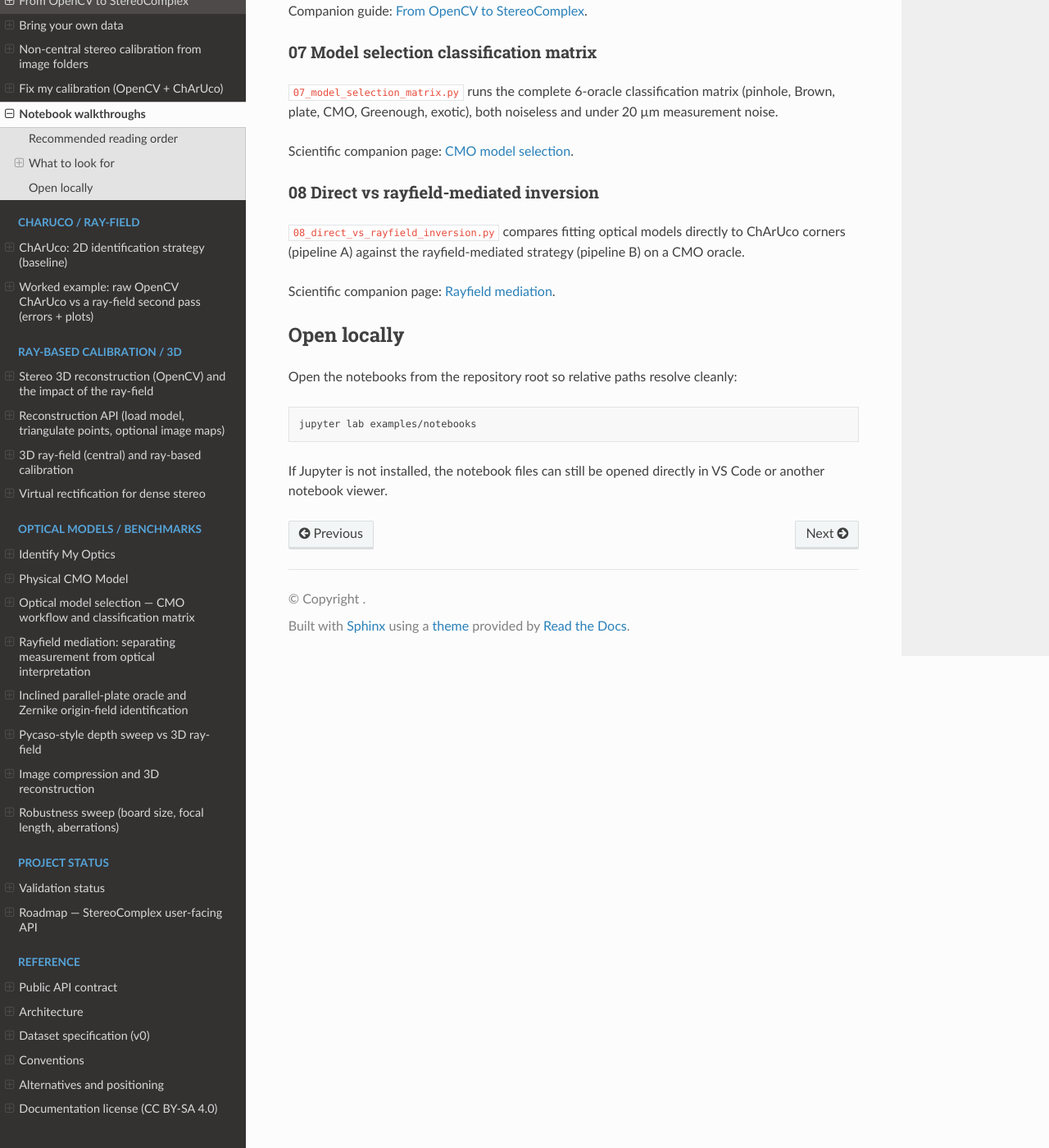
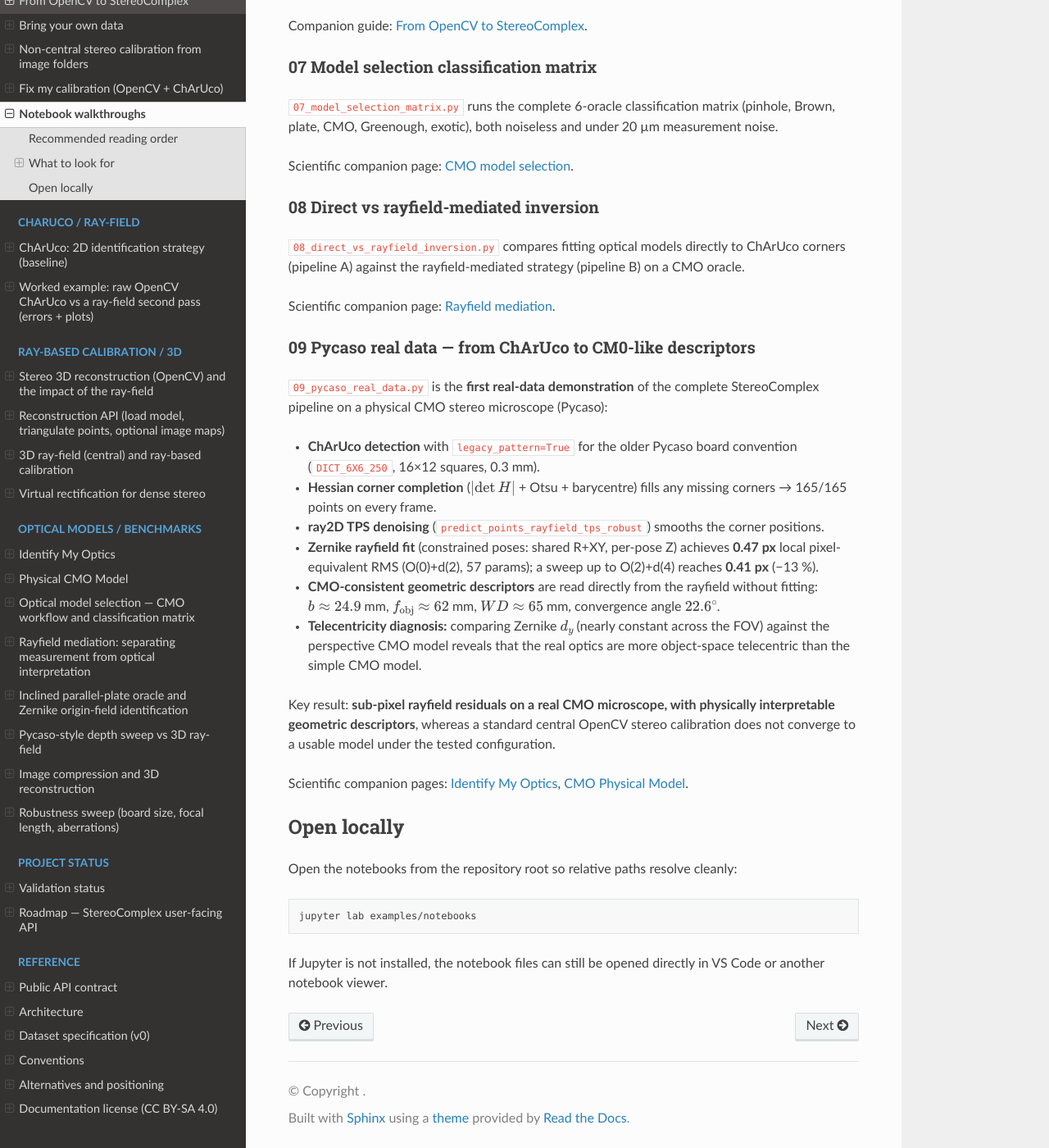
Before and after one commit to jeffwitz/StereoComplex, a Sphinx documentation site: the page built from docs/NOTEBOOKS.md, in a window 1280 px wide and 1400 px high, scrolled down 2650 px. Shown: the whole window at 82% size. Built offline with Sphinx 7.4.7 and the Read the Docs theme 3.1.0, drawn with Linux system fonts in a browser that asks for light colours; some of the changed text lies outside the part shown.

Commit message:
docs: add notebook 09 to NOTEBOOKS.md with full pipeline description
Co-Authored-By: Claude Opus 4.7 <noreply@anthropic.com>

```diff
--- a/docs/NOTEBOOKS.md
+++ b/docs/NOTEBOOKS.md
@@ -30,6 +30,7 @@ versioned directly in Git:
 | `06_cmo_model_selection.ipynb` | CMO workflow: generate a ChArUco CMO scene, measure generic Zernike `O(u,v), d(u,v)` rayfields, then select among pinhole, Brown-Conrady, plate, and CMO physical candidates. | `06_cmo_model_selection.py` |
 | `07_model_selection_matrix.py` | Run the complete 6-oracle classification matrix (pinhole through exotic), noiseless and under noise. | `07_model_selection_matrix.py` |
 | `08_direct_vs_rayfield_inversion.py` | Compare direct ChArUco inversion (pipeline A) against rayfield-mediated selection (pipeline B) on a CMO oracle. | `08_direct_vs_rayfield_inversion.py` |
+| **`09_pycaso_real_data.py`** | **Real-data demonstration on a Pycaso CMO microscope.**  ChArUco detection (legacy pattern), Hessian corner completion, ray2D TPS denoising, Zernike rayfield fit (0.47 px RMS), physical descriptor extraction, telecentricity diagnosis, and Zernike order sweep. | `09_pycaso_real_data.py` |
 
 Use notebook 04 if you want to understand why and how the non-central model
 works on a controlled physical oracle. Use notebook 05 if you want the shortest
@@ -122,6 +123,35 @@ strategy (pipeline B) on a CMO oracle.
 
 Scientific companion page: [Rayfield mediation](DIRECT_VS_RAYFIELD_INVERSION.md).
 
+### 09 Pycaso real data — from ChArUco to CM0-like descriptors
+
+`09_pycaso_real_data.py` is the **first real-data demonstration** of the
+complete StereoComplex pipeline on a physical CMO stereo microscope (Pycaso):
+
+- **ChArUco detection** with `legacy_pattern=True` for the older Pycaso
+  board convention (`DICT_6X6_250`, 16×12 squares, 0.3 mm).
+- **Hessian corner completion** ($|\det H|$ + Otsu + barycentre) fills
+  any missing corners → 165/165 points on every frame.
+- **ray2D TPS denoising** (`predict_points_rayfield_tps_robust`) smooths
+  the corner positions.
+- **Zernike rayfield fit** (constrained poses: shared R+XY, per-pose Z)
+  achieves **0.47 px** local pixel-equivalent RMS (O(0)+d(2), 57 params);
+  a sweep up to O(2)+d(4) reaches **0.41 px** (−13 %).
+- **CMO-consistent geometric descriptors** are read directly from the
+  rayfield without fitting: $b \approx 24.9$ mm, $f_{\text{obj}} \approx 62$ mm,
+  $WD \approx 65$ mm, convergence angle $22.6^\circ$.
+- **Telecentricity diagnosis:** comparing Zernike $d_y$ (nearly constant
+  across the FOV) against the perspective CMO model reveals that the real
+  optics are more object-space telecentric than the simple CMO model.
+
+Key result: **sub-pixel rayfield residuals on a real CMO microscope, with
+physically interpretable geometric descriptors**, whereas a standard central
+OpenCV stereo calibration does not converge to a usable model under the
+tested configuration.
+
+Scientific companion pages: [Identify My Optics](IDENTIFY_MY_OPTICS.md),
+[CMO Physical Model](CMO_PHYSICAL_MODEL.md).
+
 ## Open locally
 
 Open the notebooks from the repository root so relative paths resolve cleanly:
```
